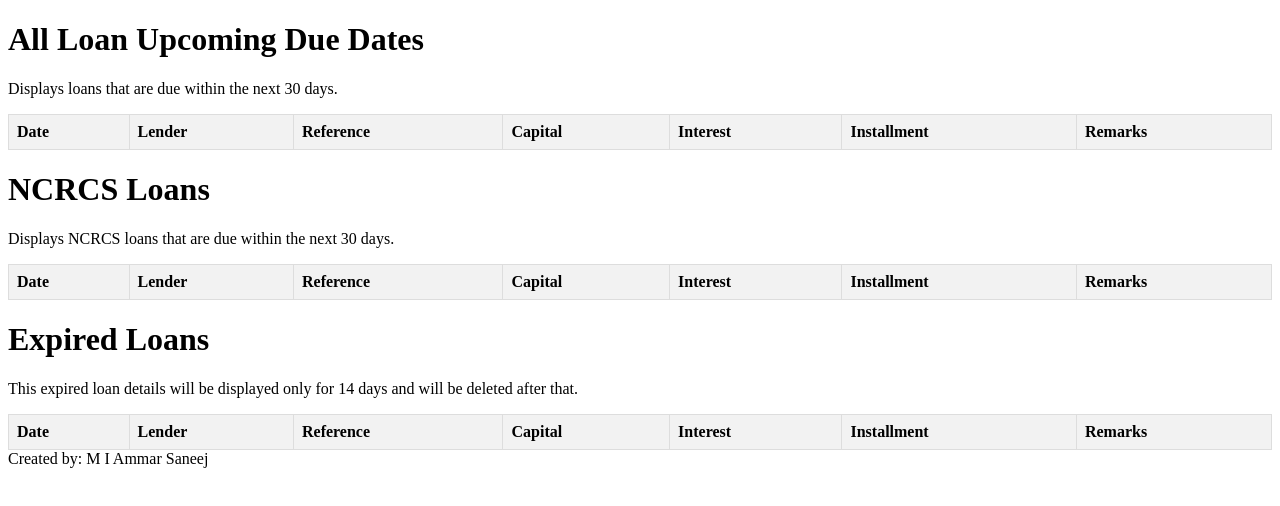
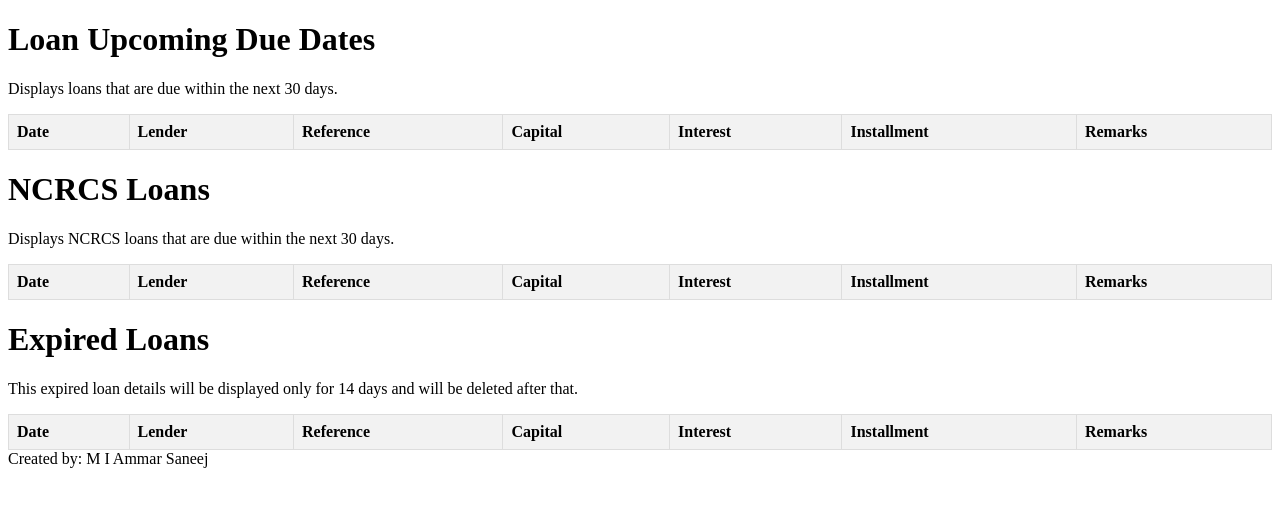
Before and after one commit to ammarsaneej/Loan_managemewnt, a plain HTML site: page newtest15.html in a window 1280 px wide. Drawn offline with Linux system fonts and the light colour scheme; no server answers.

Commit message:
Update newtest15.html

```diff
--- a/newtest15.html
+++ b/newtest15.html
@@ -24,7 +24,7 @@
     </style>
 </head>
 <body>
-    <h1>All Loan Upcoming Due Dates</h1>
+    <h1>Loan Upcoming Due Dates</h1>
     <p>Displays loans that are due within the next 30 days.</p>
     <table id="upcomingLoans">
         <thead>
```
